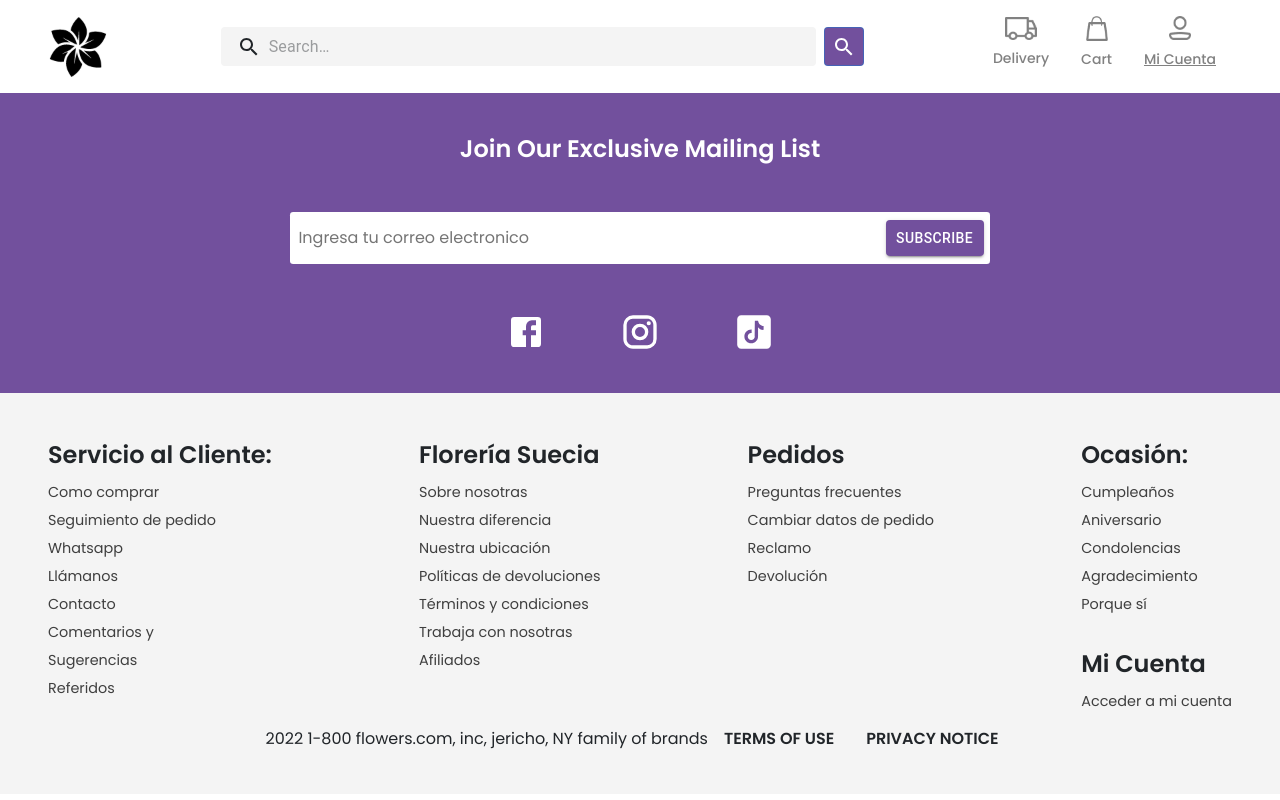
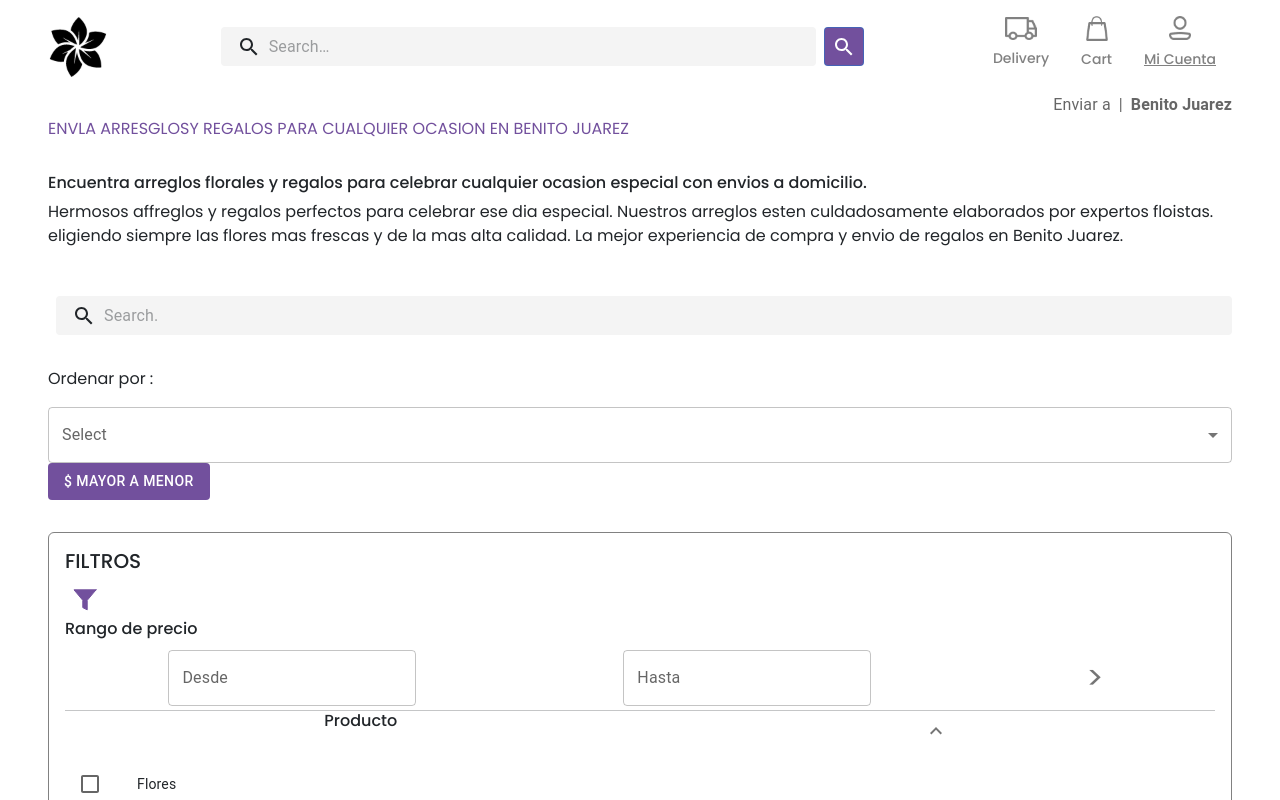
Before and after one commit to sibteali786/Project_Ecomerce, a React (Create React App) app: page /category in a window 1280 px wide. Shown: the top 800 px of the page. Built offline with nearby package versions, Linux system fonts and the light colour scheme.

Commit message:
statred filter page

```diff
--- a/src/App.js
+++ b/src/App.js
@@ -13,6 +13,7 @@ import Products from './pages/Products/Products';
 import Header from './mainLayout/Header/Header';
 import Footer from "./mainLayout/Footer/Footer";
 import MyAccount from "./pages/MyAccount/MyAccount";
+import Category from './pages/Category/Category';
 
 const App = () => {
   return (
@@ -29,6 +30,7 @@ const App = () => {
           />
           <Route  path="/product" element={<Products/>} />
           <Route path="/myaccount" element={<MyAccount/>} />
+          <Route path="/category" element={<Category/>}/>
 
           </Routes>
           <Footer/>
--- /dev/null
+++ b/src/pages/Category/Category.js
@@ -0,0 +1,220 @@
+import React from "react";
+import "./Category.scss";
+import Stack from "@mui/material/Stack";
+import Breadcrumbs from "@mui/material/Breadcrumbs";
+import { styled } from "@mui/material/styles";
+import InputBase from "@mui/material/InputBase";
+import SearchIcon from "@mui/icons-material/Search";
+import InputLabel from "@mui/material/InputLabel";
+import MenuItem from "@mui/material/MenuItem";
+import FormControl from "@mui/material/FormControl";
+import Select from "@mui/material/Select";
+import Button from "@mui/material/Button";
+import { ReactComponent as Filter } from "./../../assets/filter.svg";
+import IconButton from "@mui/material/IconButton";
+import TextField from "@mui/material/TextField";
+import Divider from "@mui/material/Divider";
+import List from "@mui/material/List";
+import ListItem from "@mui/material/ListItem";
+import ListItemButton from "@mui/material/ListItemButton";
+import ListItemIcon from "@mui/material/ListItemIcon";
+import ListItemText from "@mui/material/ListItemText";
+import Checkbox from "@mui/material/Checkbox";
+import Collapse from "@mui/material/Collapse";
+import ExpandLess from "@mui/icons-material/ExpandLess";
+import ExpandMore from "@mui/icons-material/ExpandMore";
+
+const Search = styled("div")(({ theme }) => ({
+  position: "relative",
+  borderRadius: theme.shape.borderRadius,
+  backgroundColor: "#F4F4F4",
+  "&:hover": {
+    backgroundColor: "#F4F4F4",
+  },
+  marginLeft: 0,
+  // width: '100%',
+  [theme.breakpoints.up("sm")]: {
+    marginLeft: theme.spacing(1),
+    width: "auto",
+  },
+}));
+
+const SearchIconWrapper = styled("div")(({ theme }) => ({
+  padding: theme.spacing(0, 2),
+  height: "100%",
+  position: "absolute",
+  pointerEvents: "none",
+  display: "flex",
+  alignItems: "center",
+  justifyContent: "center",
+}));
+
+const StyledInputBase = styled(InputBase)(({ theme }) => ({
+  color: "inherit",
+  "& .MuiInputBase-input": {
+    padding: theme.spacing(1, 1, 1, 0),
+    // vertical padding + font size from searchIcon
+    paddingLeft: `calc(1em + ${theme.spacing(4)})`,
+    transition: theme.transitions.create("width"),
+    // width: '100%',
+    [theme.breakpoints.up("xs")]: {
+      width: "6ch",
+    },
+  },
+}));
+
+const Category = () => {
+  // handling the collapsing menu state
+  const [open, setOpen] = React.useState(true);
+
+  const handleClick = () => {
+    setOpen(!open);
+  };
+  // Handling select box event state
+  const [age, setAge] = React.useState("");
+
+  const handleChange = (event) => {
+    setAge(event.target.value);
+  };
+  // handling Check State
+  const [checked, setChecked] = React.useState([0]);
+
+  const handleToggle = (value) => () => {
+    const currentIndex = checked.indexOf(value);
+    const newChecked = [...checked];
+
+    if (currentIndex === -1) {
+      newChecked.push(value);
+    } else {
+      newChecked.splice(currentIndex, 1);
+    }
+
+    setChecked(newChecked);
+  };
+  return (
+    <div className="categoryContainer">
+      <div className="topNavigation">
+        <Stack spacing={2}>
+          <Breadcrumbs separator="|" aria-label="breadcrumb">
+            <a>Enviar a</a>
+            <a style={{ fontWeight: "bold" }}>Benito Juarez</a>
+          </Breadcrumbs>
+        </Stack>
+      </div>
+      <div className="PageLayout">
+        <div className="span-1">
+          ENVLA ARRESGLOSY REGALOS PARA CUALQUIER OCASION EN BENITO JUAREZ
+        </div>
+        <div className="span-2">
+          <h6>
+            Encuentra arreglos florales y regalos para celebrar cualquier
+            ocasion especial con envios a domicilio.
+          </h6>
+          <p>
+            Hermosos affreglos y regalos perfectos para celebrar ese dia
+            especial. Nuestros arreglos esten culdadosamente elaborados por
+            expertos floistas. eligiendo siempre Ias flores mas frescas y de la
+            mas alta calidad. La mejor experiencia de compra y envio de regalos
+            en Benito Juarez.
+          </p>
+        </div>
+        <div className="span-3">
+          <Search>
+            <SearchIconWrapper>
+              <SearchIcon />
+            </SearchIconWrapper>
+            <StyledInputBase
+              color="primary"
+              placeholder="Search…"
+              inputProps={{ "aria-label": "search" }}
+            />
+          </Search>
+        </div>
+        <div className="span-4">
+          <p>Ordenar por :</p>
+          <FormControl fullWidth>
+            <InputLabel id="demo-simple-select-label">Select</InputLabel>
+            <Select
+              labelId="demo-simple-select-label"
+              id="demo-simple-select"
+              value={age}
+              label="Age"
+              onChange={handleChange}
+            >
+              <MenuItem value={"$ Mayor a menor"}>$ Mayor a menor</MenuItem>
+              <MenuItem value={"$ Mayor a menor"}>$ Mayor a menor</MenuItem>
+              <MenuItem value={"$ Mayor a menor"}>$ Mayor a menor</MenuItem>
+            </Select>
+          </FormControl>
+          <Button variant="contabied">$ Mayor a menor</Button>
+        </div>
+        <div className="span-5">
+          <h5>FILTROS</h5>
+          <IconButton aria-label="">
+            <Filter />
+          </IconButton>
+          <h6>Rango de precio</h6>
+          <div className="seeachInFilter">
+          <TextField label="Desde" variant="outlined" />
+          <TextField label="Hasta" variant="outlined" />
+          <IconButton aria-label="" style={{ fontSize: "2rem" }}>
+            {">"}
+          </IconButton>
+          </div>
+          <Divider />
+          <div style={{display:"flex",flexDirection:"row",justifyContent:"space-around"}}>
+          <h6>Producto</h6>
+          <IconButton aria-label="" onClick={handleClick}>
+          {open ? <ExpandLess /> : <ExpandMore />}
+
+          </IconButton>
+          </div>
+          <Collapse in={open} timeout="auto" unmountOnExit>
+            <List
+              sx={{ width: "100%", maxWidth: 360, bgcolor: "background.paper" }}
+            >
+              {[
+                "Flores",
+                "Plantas",
+                "Postres",
+                "Globos",
+                "Peluches",
+                "Joyeria",
+                "Belleza",
+                "Juguestes",
+                "Botanas",
+              ].map((item, index) => {
+                const labelId = `checkbox-list-label-${index}`;
+
+                return (
+                  <ListItem key={index} disablePadding>
+                    <ListItemButton
+                      role={undefined}
+                      onClick={handleToggle(item)}
+                      dense
+                    >
+                      <ListItemIcon>
+                        <Checkbox
+                          edge="start"
+                          checked={checked.indexOf(item) !== -1}
+                          tabIndex={-1}
+                          disableRipple
+                          inputProps={{ "aria-labelledby": labelId }}
+                        />
+                      </ListItemIcon>
+                      <ListItemText id={labelId} primary={`${item}`} />
+                    </ListItemButton>
+                  </ListItem>
+                );
+              })}
+            </List>
+          </Collapse>
+        </div>
+        <div className="span-6"></div>
+        <div className="span-7"></div>
+      </div>
+    </div>
+  );
+};
+
+export default Category;
--- /dev/null
+++ b/src/pages/Category/Category.scss
@@ -0,0 +1,44 @@
+@import "./../../mainLayout/utillities_config";
+.categoryContainer{
+    font-family: "Poppins";
+    margin: 0 auto;
+    padding: 0 3rem;
+    display: flex;
+    flex-direction: column;
+    max-width: 1368px;
+
+    .topNavigation{
+        margin-left:auto;
+    }
+
+    .PageLayout{
+        display:grid;
+        gap:2rem;
+        .span-1{
+            text-decoration:uppercase;
+            color:$secondaryColor;
+        }
+
+        .span-4{
+            button{
+                background-color: $secondaryColor;
+                color:#FFF;
+            }
+        }
+
+        .span-5{
+            border: 1px solid $primaryFontColor;
+            border-radius:6px;
+            padding: 1rem;
+
+            .seeachInFilter{
+                display:flex;
+                flex-direction: row;
+                justify-content: space-around;
+                align-items: center;
+            }
+
+        }
+    }
+
+}
```
Also changed, not shown: src/assets/filter.svg (added).
